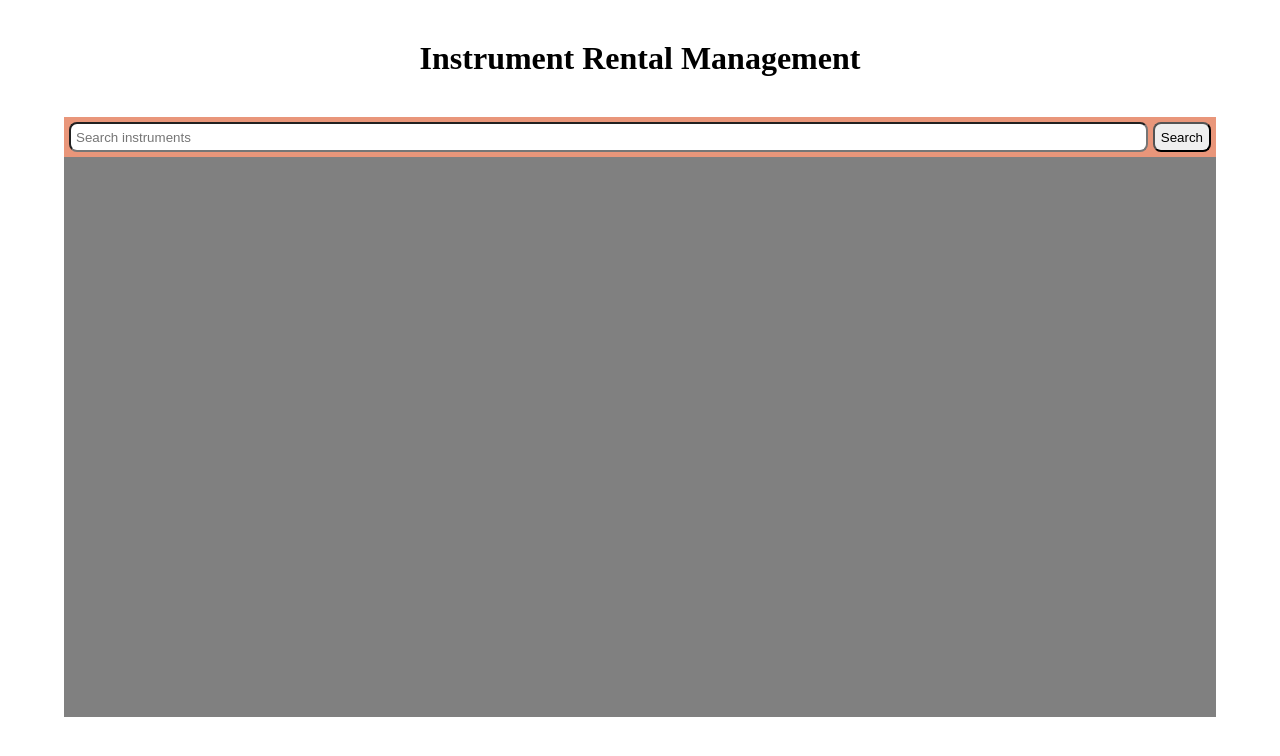
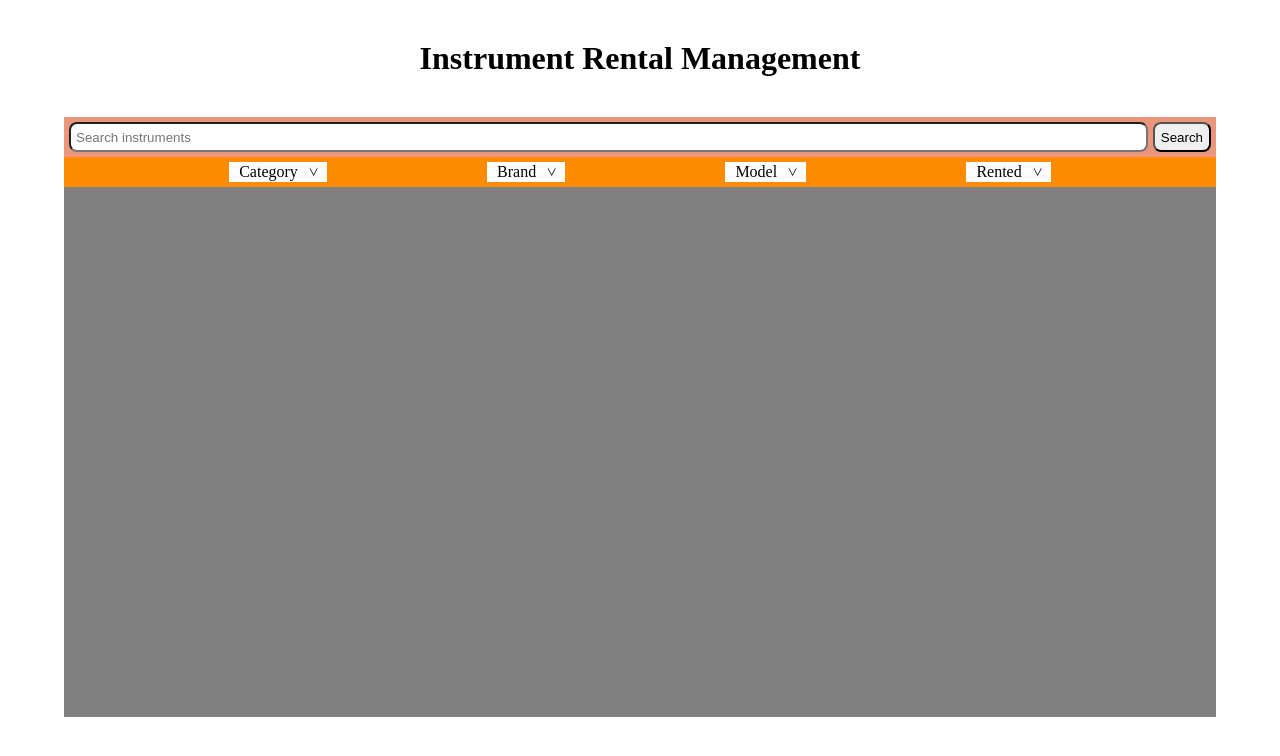
Before and after one commit to briantav999/unit4-front-end, a React (Vite) app: page / in a window 1280 px wide. Shown: the top 756 px of the page. Built offline with nearby package versions, Linux system fonts and the light colour scheme.

Commit message:
basic filters added

```diff
--- a/src/components/InventoryCard/FilterCard/Filter/Filter.css
+++ b/src/components/InventoryCard/FilterCard/Filter/Filter.css
@@ -0,0 +1,17 @@
+.filter {
+    height: 100%;
+    padding: 5px 10px;
+    cursor: pointer;
+
+    display: flex;
+    flex-direction: row;
+    align-items: center;
+    justify-content: space-between;
+    gap: 10px;
+
+    background-color: white;
+}
+
+.carrot {
+    transform: rotate(90deg);
+}
--- a/src/components/InventoryCard/FilterCard/Filter/Filter.jsx
+++ b/src/components/InventoryCard/FilterCard/Filter/Filter.jsx
@@ -1,8 +1,17 @@
 import './Filter.css'
 
-const Filter = () => {
+const Filter = ({ type }) => {
+    // When filter is clicked, makes "dropdown" menu appear
+    const handleFilterClick = () => {
+        // TODO: Click make "dropdown" menu appear
+        console.log('testing...');
+    }
+
     return <>
-
+        <div className="filter" onClick={handleFilterClick}>
+            <p>{type}</p>
+            <p className='carrot'>&gt;</p>
+        </div>
     </>
 }
 
--- a/src/components/InventoryCard/FilterCard/FilterCard.css
+++ b/src/components/InventoryCard/FilterCard/FilterCard.css
@@ -0,0 +1,12 @@
+#filter-card {
+    width: 100%;
+    height: 30px;
+    padding: 5px;
+
+    display: flex;
+    flex-direction: row;
+    align-items: center;
+    justify-content: space-evenly;
+
+    background-color: darkorange;
+}
--- a/src/components/InventoryCard/FilterCard/FilterCard.jsx
+++ b/src/components/InventoryCard/FilterCard/FilterCard.jsx
@@ -2,8 +2,14 @@ import Filter from './Filter/Filter.jsx'
 import './FilterCard.css'
 
 const FilterCard = () => {
+    const filterTypes = ['Category', 'Brand', 'Model', 'Rented']
+
     return <>
-        <Filter />
+        <div id="filter-card">
+            {filterTypes.map( (type, index) =>
+                <Filter key={index} type={type} />
+            )}
+        </div>
     </>
 }
 
--- a/src/components/InventoryCard/InventoryCard.css
+++ b/src/components/InventoryCard/InventoryCard.css
@@ -5,7 +5,6 @@
     display: flex;
     flex-direction: column;
     align-items: center;
-    gap: 10px;
 
     background-color: gray;
 }
--- a/src/components/InventoryCard/SearchCard/SearchCard.css
+++ b/src/components/InventoryCard/SearchCard/SearchCard.css
@@ -18,3 +18,7 @@
     width: 100%;
     padding: 0 5px;
 }
+
+#search-button {
+    cursor: pointer;
+}
```
